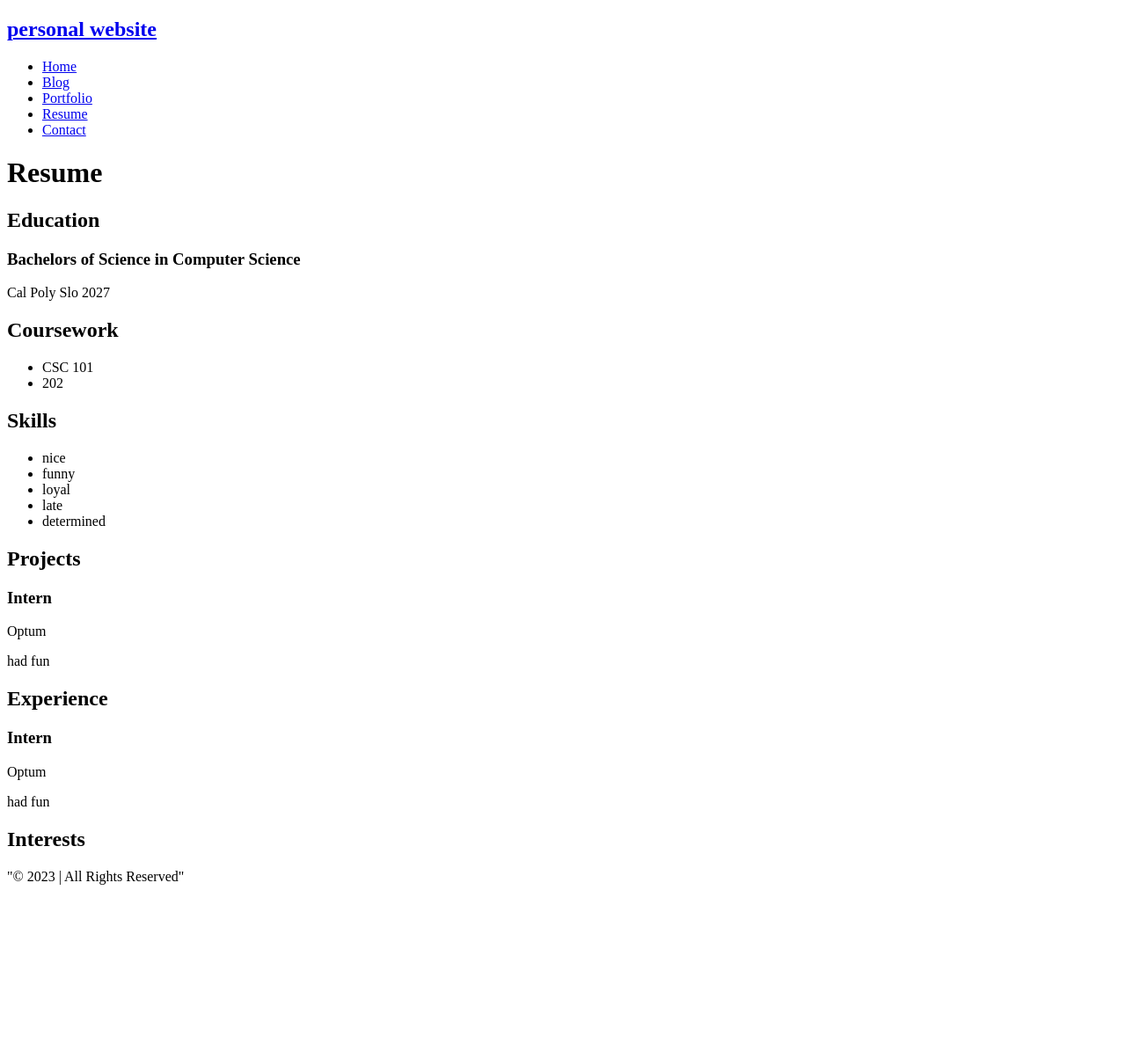
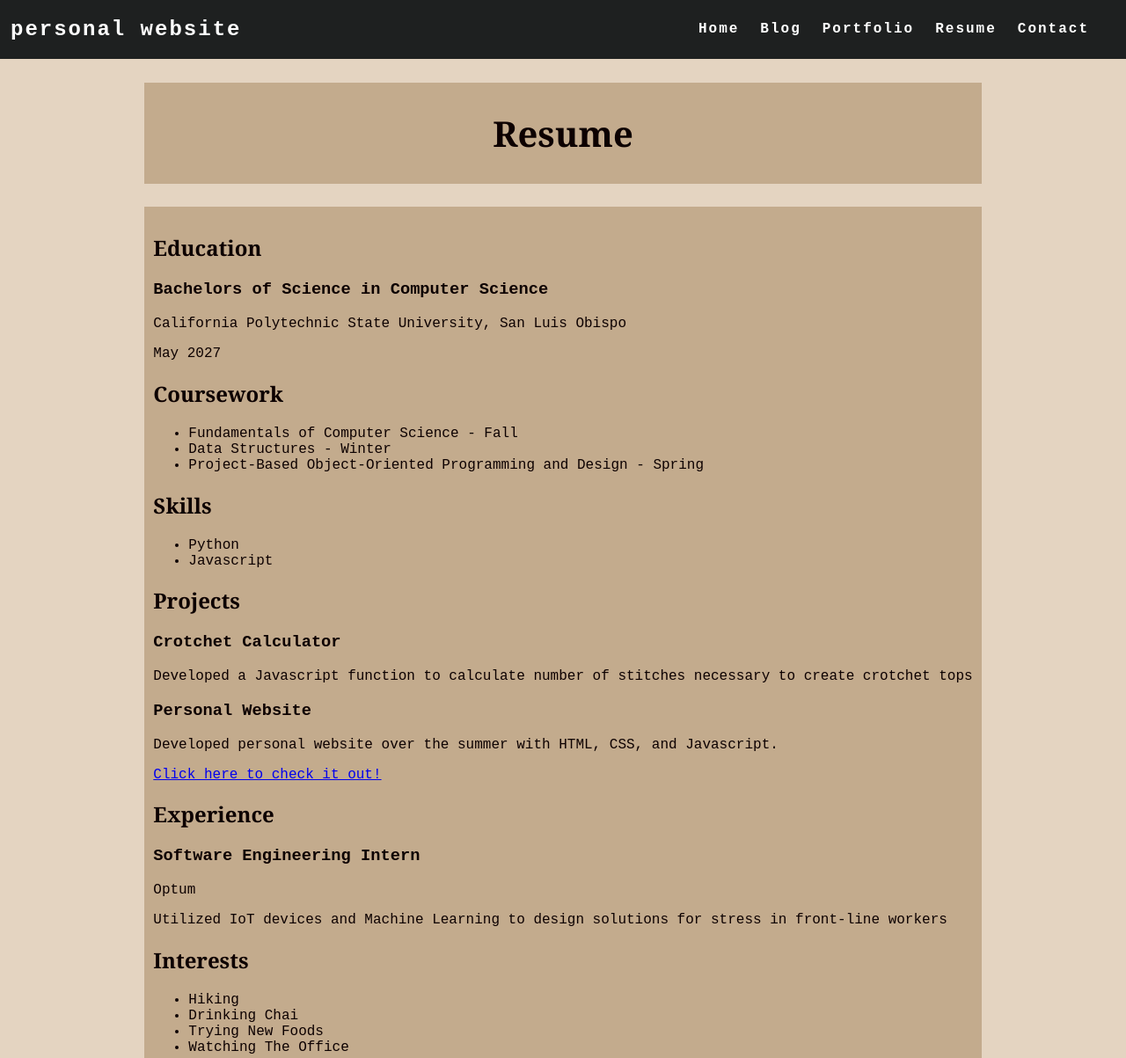
Before and after one commit to ishavarrier/-ishavarrier-.github.io, a plain HTML site: page resume.html in a window 1280 px wide. Shown: the top 1203 px of the page at 88% size. Before the commit the page ends 1014 px from the top, so only its background shows below. Drawn offline with Linux system fonts and the light colour scheme.

Commit message:
feat: add changes to resume.html and styles.css

```diff
--- a/resume.html
+++ b/resume.html
@@ -4,8 +4,11 @@
     <meta charset="UTF-8">
     <meta name="viewport" content="width=device-width, initial-scale=1.0">
     <title>Resume</title>
+    <link rel="stylesheet" href="styles.css" />
 </head>
+
 <body>
+
     <nav class="navbar">
         <h1 class="logo"><a href="index.html">personal website</a></h1>
         <ul class="nav-list">
@@ -17,52 +20,70 @@
         </ul>
       </nav>
 
+
     <main>
-        <h1 class = "page-title">Resume</h1>
+
+    <div class="resume.container">
+        <h1 class = "page-title-resume">Resume</h1>
         <div class = " resume">
             <section> <h2 class = "section-title">Education</h2>
                 <div class = "entry">
                     <h3 class="entry-title">Bachelors of Science in Computer Science</h3>
-                    <p class="entry-info">Cal Poly Slo 2027</p>
+                    <p class="entry-info">California Polytechnic State University, San Luis Obispo </p>
+                    <p class="entry-info">May 2027</p>
                 </div>
             </section>
 
             <section> <h2 class = "section-title">Coursework</h2>
                 <ul class = "course-list">
-                    <li>CSC 101</li>
-                    <li>202</li>
+                    <li>Fundamentals of Computer Science - Fall</li>
+                    <li>Data Structures - Winter</li>
+                    <li>Project-Based Object-Oriented Programming and Design - Spring</li>
                   </ul>
             </section>
 
             <section> <h2 class = "section-title">Skills</h2>
                 <ul class = "skill-list">
-                    <li>nice</li>
-                    <li>funny</li>
-                    <li>loyal</li>
-                    <li>late</li>
-                    <li>determined</li>
+                    <li>Python</li>
+                    <li>Javascript</li>
                   </ul>
             </section>
 
             <section> <h2 class = "section-title">Projects</h2>
                 <div class = "entry">
-                    <h3 class="entry-title">Intern</h3>
-                    <p class="entry-info">Optum</p>
-                    <p class="entry-description">had fun</p>
+                    <h3 class="entry-title">Crotchet Calculator</h3>
+                    <p class="entry-info">Developed a Javascript function to calculate number of stitches necessary to create crotchet tops
+                    </p>
+                </div>
+
+                <div class = "entry">
+                    <h3 class="entry-title">Personal Website</h3>
+                    <p class="entry-info">Developed personal website over the summer with HTML, CSS, and Javascript.
+                    </p>
+                    <a href="https://ishavarrier.github.io/">Click here to check it out!</a>
                 </div>
             </section>
 
             <section> <h2 class = "section-title">Experience</h2>
                 <div class = "entry">
-                    <h3 class="entry-title">Intern</h3>
+                    <h3 class="entry-title">Software Engineering Intern</h3>
                     <p class="entry-info">Optum</p>
-                    <p class="entry-description">had fun</p>
+                    <p class="entry-description">Utilized IoT devices and Machine Learning to design solutions for stress in front-line workers</p>
                 </div>
             </section>
 
             <section> <h2 class = "section-title">Interests</h2> </section>
+                <ul class = "interest-list">
+                <li>Hiking</li>
+                <li>Drinking Chai</li>
+                <li>Trying New Foods</li>
+                <li>Watching The Office</li>
+              </ul>
         </div>
+    </div>
     </main>
-    <footer class = "footer">"© 2023 <Personal Website Isha Varrier> | All Rights Reserved"</footer>
+
+    <footer class="footer">© 2023 &copy; Personal Website Isha Varrier | All Rights Reserved</footer>
+
 </body>
 </html>
--- a/styles.css
+++ b/styles.css
@@ -8,6 +8,7 @@
     --cg-mustard: rgb(181,136,85);
     --cg-skyblue: rgb(158,190,179);
     --cg-cream: rgb(228, 212, 193);
+    --cg-light_cream: rgb(195, 171, 141);
 
 
   }
@@ -99,6 +100,16 @@
     font-size: 40px;
     font-family: Georgia;
     padding-top: 30px;
+  }
+
+  .page-title-resume{
+    display: flex;
+    justify-content: center;
+    font-size: 40px;
+    font-family: Georgia;
+    padding-top: 30px;
+    padding-bottom: 30px;
+    background: var(--cg-light_cream);
   }
 
   .introduction {
@@ -369,5 +380,7 @@
     padding-left: 30px;
 }
 
-.resume.container {
-    background-color: #ff0000;
+.resume{
+  background: var(--cg-light_cream);
+  padding: 10px;
+}
```
